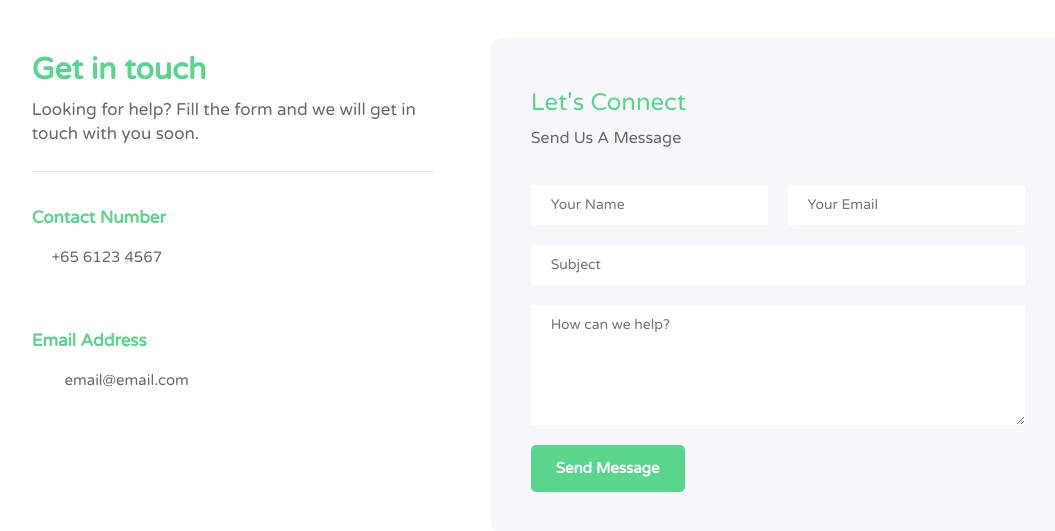
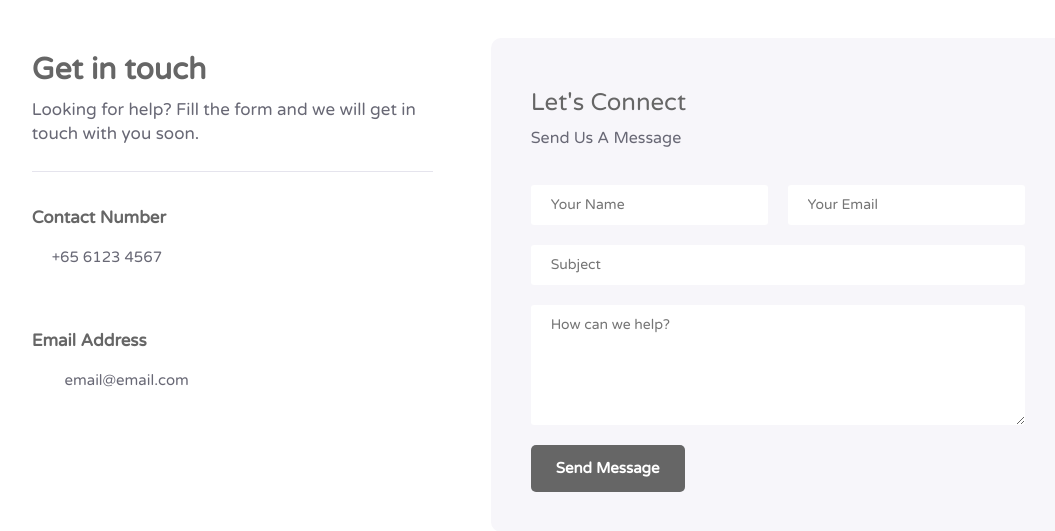
Before and after one commit to waileng09/HackathonTeam9, a Flask app: page /contact in a window 1280 px wide; the page is wider, and only the part inside the window is pictured. Shown: the part 112-643 px from the top of that part, without its empty margins (97-1152 px from the left). Run offline with Flask 2, Linux system fonts and the light colour scheme; some libraries are stand-ins or nearby versions.

Commit message:
edited customer page css

```diff
--- a/static/css/style_customer.css
+++ b/static/css/style_customer.css
@@ -11,7 +11,7 @@
 
 /* contact page css */
     #contactus-banner h2 {
-    color: #58D68D;
+    color: #666;
     font-size: 2.6rem;
     font-weight: 600;
     letter-spacing: 0.5px;
@@ -34,7 +34,7 @@
     }
 
     #contactus .getin h2 {
-    color: #58D68D;
+    color: #666;
     font-size: 30px;
     font-weight: 600;
     line-height: .8;
@@ -56,7 +56,7 @@
     }
 
     #contactus .getin h3 {
-    color: #58D68D;
+    color: #666;
     font-size: 17px;
     font-weight: 600;
     line-height: 26px;
@@ -70,7 +70,7 @@
     #contactus .getin .getin-details div .get {
     font-size: 17px;
     line-height: 22px;
-    color: #58D68D;
+    color: #666;
     margin-right: 20px;
     }
 
@@ -96,7 +96,7 @@
 
     #contactus .form h4 {
     font-size: 24px;
-    color: #58D68D;
+    color: #666;
     line-height: 30px;
     margin-bottom: 8px;
     }
@@ -148,7 +148,7 @@
     #contactus .form button {
     font-size: 15px;
     padding: 13px 25px;
-    background-color: #58D68D;
+    background-color: #666;
     border-radius: 5px;
     outline: none;
     border: none;
@@ -158,7 +158,7 @@
     }
 
     #contactus .form button:hover {
-    background-color: #2ECC71;
+    background-color: #666;
     }
 
 
```
